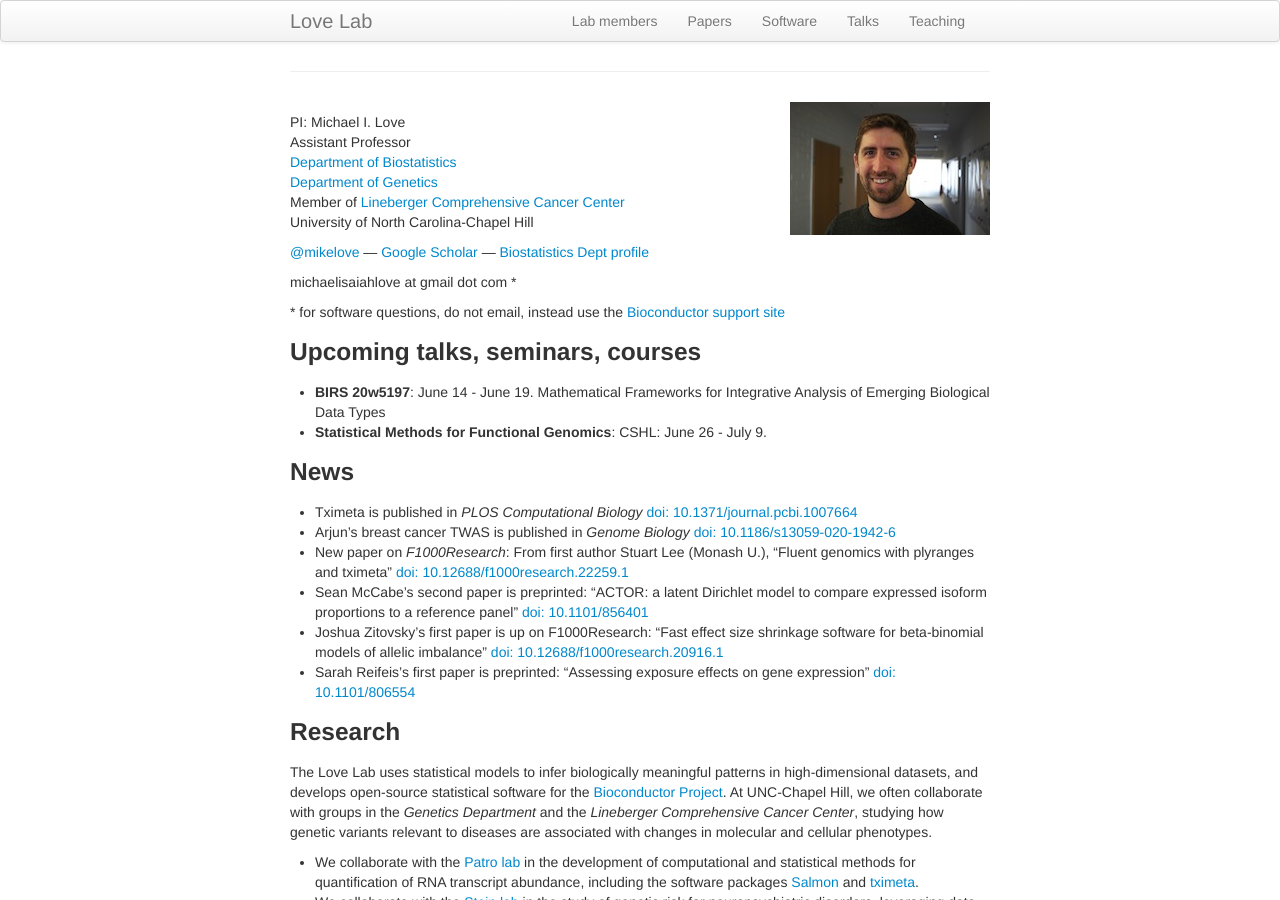
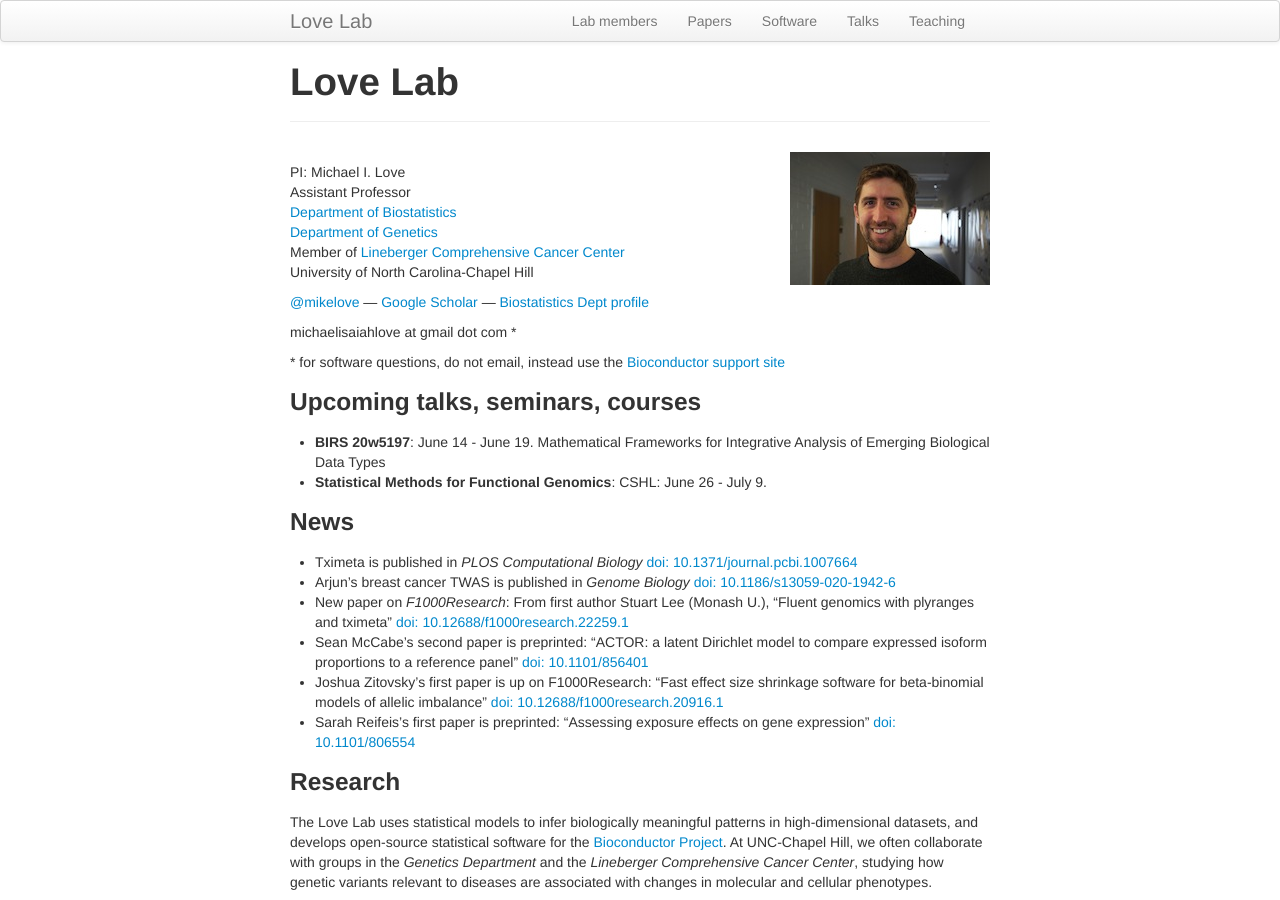
Before and after one commit to mikelove/mikelove.github.io, a Jekyll site: the page built from index.md, in a window 1280 px wide and 900 px high. Built offline with Jekyll 4.4.1, drawn with Linux system fonts in a browser that asks for light colours.

Commit message:
add title

```diff
--- a/index.md
+++ b/index.md
@@ -1,4 +1,5 @@
 ---
+title: Love Lab
 layout: page
 ---
 
```
